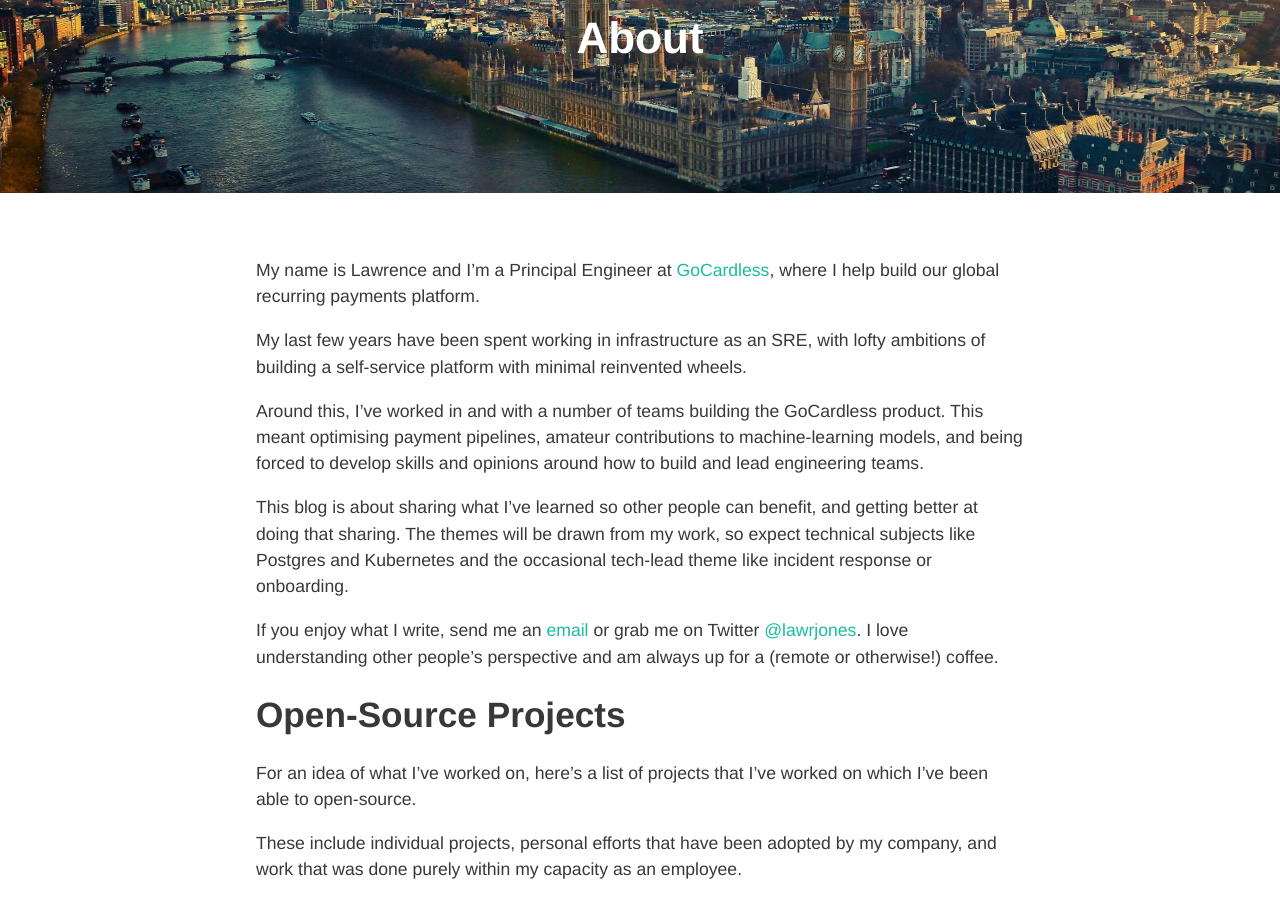
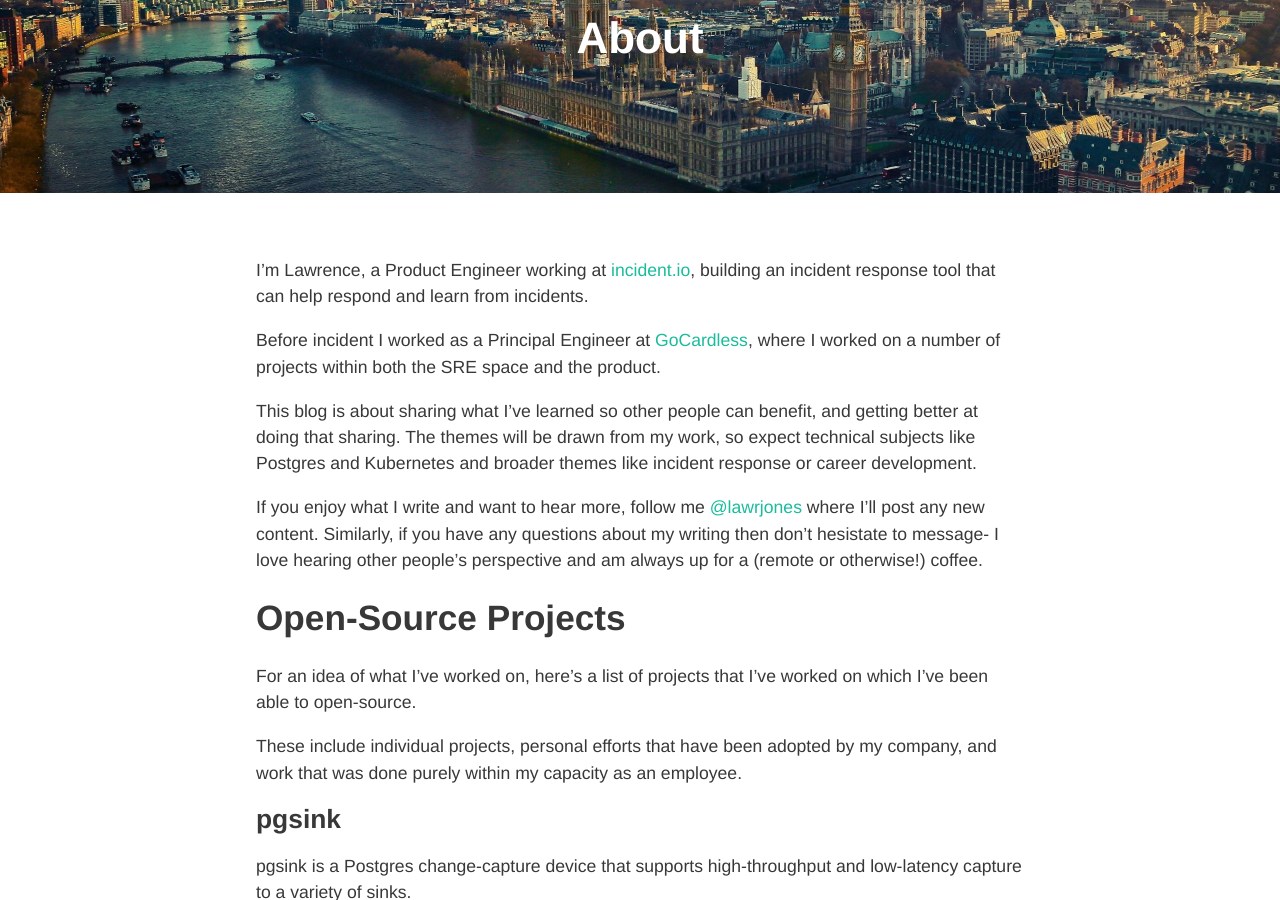
Before and after one commit to samstarling/blog.lawrencejones.dev, a Jekyll site: the page built from about.md, in a window 1280 px wide and 900 px high, scrolled down 226 px. Built offline with Jekyll 4.4.1, drawn with Linux system fonts in a browser that asks for light colours; nearby versions of some CDN libraries; some web fonts are replaced; comment, search, counter and statistics services are not loaded.

Commit message:
I no longer work at GoCardless :'(

```diff
--- a/about.md
+++ b/about.md
@@ -6,29 +6,26 @@ feature-img: assets/images/feature-london.jpg
 ---
 
 [gocardless]: https://gocardless.com/
+[incident.io]: https://incident.io/
 [me@twitter]: https://www.twitter.com/lawrjones
 [me@mailto]: mailto:lawrjone@gmail.com?subject=Hey!
 
-My name is Lawrence and I'm a Principal Engineer at [GoCardless][gocardless],
-where I help build our global recurring payments platform.
+I'm Lawrence, a Product Engineer working at [incident.io][incident.io], building
+an incident response tool that can help respond and learn from incidents.
 
-My last few years have been spent working in infrastructure as an SRE, with
-lofty ambitions of building a self-service platform with minimal reinvented
-wheels.
-
-Around this, I've worked in and with a number of teams building the GoCardless
-product. This meant optimising payment pipelines, amateur contributions to
-machine-learning models, and being forced to develop skills and opinions around
-how to build and lead engineering teams.
+Before incident I worked as a Principal Engineer at [GoCardless][gocardless],
+where I worked on a number of projects within both the SRE space and the
+product.
 
 This blog is about sharing what I've learned so other people can benefit, and
 getting better at doing that sharing. The themes will be drawn from my work, so
-expect technical subjects like Postgres and Kubernetes and the occasional
-tech-lead theme like incident response or onboarding.
+expect technical subjects like Postgres and Kubernetes and broader themes like
+incident response or career development.
 
-If you enjoy what I write, send me an [email][me@mailto] or grab me on Twitter
-[@lawrjones][me@twitter]. I love understanding other people's perspective and am
-always up for a (remote or otherwise!) coffee.
+If you enjoy what I write and want to hear more, follow me
+[@lawrjones][me@twitter] where I'll post any new content. Similarly, if you have
+any questions about my writing then don't hesistate to message- I love hearing
+other people's perspective and am always up for a (remote or otherwise!) coffee.
 
 ## Open-Source Projects
 
```
